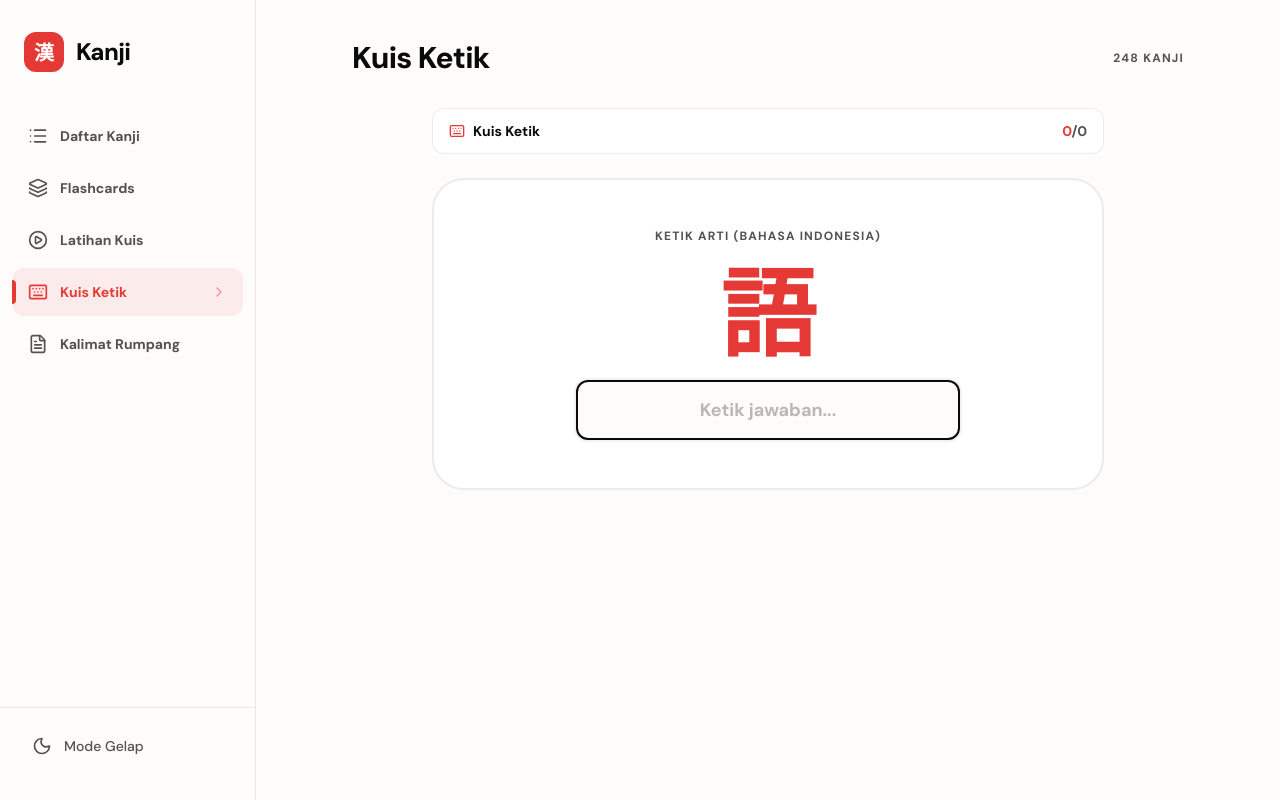
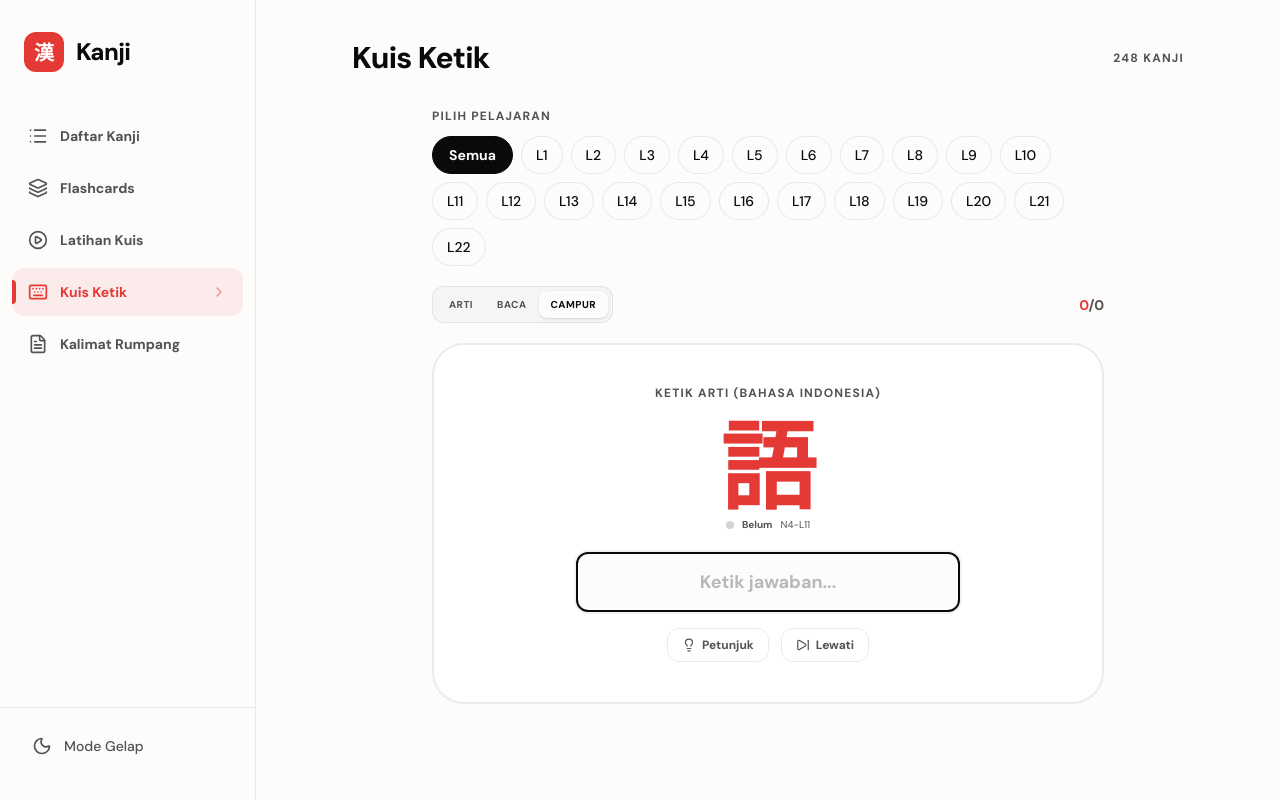
Before and after one commit to superdecrypt-dev/kanji, a React (Vite) app: page / in a window 1280 px wide. Both pictures are taken after a click on the button "Kuis Ketik". Built offline with nearby package versions, Linux system fonts and the light colour scheme.

Commit message:
auto-commit for bf730e40-4570-40cb-944d-8656c22f2681

```diff
--- a/src/components/TypingQuiz.tsx
+++ b/src/components/TypingQuiz.tsx
@@ -1,15 +1,18 @@
-import React, { useState, useEffect, useRef } from 'react';
+import React, { useState, useEffect, useRef, useMemo } from 'react';
 import type { Kanji } from '../data';
 import { motion, AnimatePresence } from 'framer-motion';
-import { Keyboard } from 'lucide-react';
-import { pickAdaptiveKanji } from '../hooks/useProgress';
+import { Lightbulb, SkipForward } from 'lucide-react';
+import { pickAdaptiveKanji, getMasteryLevel, getMasteryColor, getMasteryLabel } from '../hooks/useProgress';
 import type { KanjiProgress } from '../hooks/useProgress';
+import LessonSelector from './LessonSelector';
 
 interface TypingQuizProps {
   kanjiList: Kanji[];
   progress: Record<number, KanjiProgress>;
   onAnswer: (kanjiId: number, isCorrect: boolean) => void;
 }
+
+type QuestionMode = 'meaning' | 'reading' | 'mixed';
 
 interface QuizState {
   kanji: Kanji;
@@ -22,37 +25,55 @@ const splitJapaneseStr = (str: string | undefined | null): string[] => {
 };
 
 const TypingQuiz: React.FC<TypingQuizProps> = ({ kanjiList, progress: progressData, onAnswer }) => {
+  const [questionMode, setQuestionMode] = useState<QuestionMode>('mixed');
+  const [selectedLessons, setSelectedLessons] = useState<number[]>([]);
   const [quizState, setQuizState] = useState<QuizState | null>(null);
   const [input, setInput] = useState('');
   const [isWrong, setIsWrong] = useState(false);
   const [showAnswer, setShowAnswer] = useState(false);
   const [isCorrectAnim, setIsCorrectAnim] = useState(false);
+  const [showHint, setShowHint] = useState(false);
   const [score, setScore] = useState({ correct: 0, total: 0 });
   const [recentIds, setRecentIds] = useState<number[]>([]);
   const inputRef = useRef<HTMLInputElement>(null);
 
-  const loadNewQuestion = () => {
-    if (kanjiList.length === 0) return;
+  const maxLesson = useMemo(() => Math.max(...kanjiList.map(k => k.lesson)), [kanjiList]);
+
+  const filteredKanji = useMemo(() => {
+    return selectedLessons.length === 0 ? kanjiList : kanjiList.filter(k => selectedLessons.includes(k.lesson));
+  }, [kanjiList, selectedLessons]);
+
+  const loadNewQuestion = (list?: Kanji[], mode?: QuestionMode) => {
+    const useList = list || filteredKanji;
+    const useMode = mode || questionMode;
+    if (useList.length === 0) return;
+
     let randomKanji: Kanji;
     if (progressData && Object.keys(progressData).length > 0) {
-      const picked = pickAdaptiveKanji(kanjiList, progressData, recentIds, 1);
-      randomKanji = picked[0] || kanjiList[Math.floor(Math.random() * kanjiList.length)];
+      const picked = pickAdaptiveKanji(useList, progressData, recentIds, 1);
+      randomKanji = picked[0] || useList[Math.floor(Math.random() * useList.length)];
     } else {
-      randomKanji = kanjiList[Math.floor(Math.random() * kanjiList.length)];
+      randomKanji = useList[Math.floor(Math.random() * useList.length)];
     }
-    const isMeaning = Math.random() > 0.5;
+
+    let isMeaning: boolean;
+    if (useMode === 'meaning') isMeaning = true;
+    else if (useMode === 'reading') isMeaning = false;
+    else isMeaning = Math.random() > 0.5;
+
     setQuizState({ kanji: randomKanji, isMeaning });
     setInput('');
     setIsWrong(false);
     setShowAnswer(false);
     setIsCorrectAnim(false);
+    setShowHint(false);
     setTimeout(() => inputRef.current?.focus(), 100);
   };
 
   useEffect(() => {
     loadNewQuestion();
     // eslint-disable-next-line react-hooks/exhaustive-deps
-  }, [kanjiList]);
+  }, [filteredKanji]);
 
   const handleSubmit = (e: React.FormEvent) => {
     e.preventDefault();
@@ -79,7 +100,6 @@ const TypingQuiz: React.FC<TypingQuizProps> = ({ kanjiList, progress: progressDa
       correct: prev.correct + (isCorrect ? 1 : 0)
     }));
 
-    // Record progress
     onAnswer(quizState.kanji.id, isCorrect);
     setRecentIds(prev => [...prev.slice(-14), quizState.kanji.id]);
 
@@ -93,41 +113,116 @@ const TypingQuiz: React.FC<TypingQuizProps> = ({ kanjiList, progress: progressDa
     }
   };
 
+  const handleSkip = () => {
+    if (!quizState || showAnswer || isCorrectAnim) return;
+    setIsWrong(true);
+    setShowAnswer(true);
+    setScore(prev => ({ total: prev.total + 1, correct: prev.correct }));
+    onAnswer(quizState.kanji.id, false);
+    setRecentIds(prev => [...prev.slice(-14), quizState.kanji.id]);
+    setTimeout(() => loadNewQuestion(), 2500);
+  };
+
+  const handleModeChange = (newMode: QuestionMode) => {
+    setQuestionMode(newMode);
+    setScore({ correct: 0, total: 0 });
+    setRecentIds([]);
+    loadNewQuestion(undefined, newMode);
+  };
+
+  const handleLessonChange = (lessons: number[]) => {
+    setSelectedLessons(lessons);
+    setScore({ correct: 0, total: 0 });
+    setRecentIds([]);
+  };
+
+  const getHintText = (): string => {
+    if (!quizState) return '';
+    if (quizState.isMeaning) {
+      const meaning = quizState.kanji.meaning;
+      if (meaning.length <= 2) return meaning[0] + '...';
+      return meaning.substring(0, Math.ceil(meaning.length / 3)) + '...';
+    } else {
+      const reading = quizState.kanji.kunyomi_romaji || quizState.kanji.onyomi_romaji || '';
+      if (!reading) return '...';
+      const first = reading.split(/[,/]/)[0].trim();
+      return first.substring(0, Math.ceil(first.length / 3)) + '...';
+    }
+  };
+
   if (!quizState) return <div className="text-center py-16 text-muted-foreground font-bold">Memuat...</div>;
 
   const { kanji, isMeaning } = quizState;
   const questionLabel = isMeaning ? 'Ketik Arti (Bahasa Indonesia)' : 'Ketik Cara Baca (Romaji/Kana)';
   const correctAnswersDisplay = isMeaning
     ? kanji.meaning
-    : [kanji.onyomi_romaji, kanji.kunyomi_romaji].filter(Boolean).join(' / ');
+    : [kanji.kunyomi_romaji, kanji.onyomi_romaji].filter(Boolean).join(' / ');
+
+  const p = progressData[kanji.id];
+  const level = getMasteryLevel(p);
+  const masteryColorClass = getMasteryColor(level);
+  const masteryLabelText = getMasteryLabel(level);
 
   return (
-    <div className="max-w-2xl mx-auto space-y-5 md:space-y-6" data-testid="typing-quiz">
-      {/* Score Bar */}
-      <div className="flex justify-between items-center px-4 py-3 bg-card border border-border rounded-xl" data-testid="typing-quiz-score">
-        <div className="flex items-center gap-2 text-sm font-bold text-foreground">
-          <Keyboard size={16} className="text-primary" />
-          <span>Kuis Ketik</span>
+    <div className="max-w-2xl mx-auto space-y-4 md:space-y-5" data-testid="typing-quiz">
+      {/* Lesson Filter */}
+      <div>
+        <p className="text-xs font-bold text-muted-foreground uppercase tracking-widest mb-3">Pilih Pelajaran</p>
+        <LessonSelector
+          selectedLessons={selectedLessons}
+          onSelectLessons={handleLessonChange}
+          maxLesson={maxLesson}
+        />
       </div>
-        <div className="text-sm font-bold text-foreground">
+
+      {filteredKanji.length === 0 ? (
+        <div className="text-center py-16 border-2 border-dashed border-border rounded-2xl">
+          <p className="text-lg font-bold text-muted-foreground">Kanji tidak ditemukan.</p>
+        </div>
+      ) : (
+        <>
+          {/* Mode Selector */}
+          <div className="flex items-center justify-between">
+            <div className="flex p-1 bg-secondary rounded-lg border border-border" data-testid="typing-mode-selector">
+              {(['meaning', 'reading', 'mixed'] as QuestionMode[]).map(m => (
+                <button
+                  key={m}
+                  data-testid={`typing-mode-${m}`}
+                  onClick={() => handleModeChange(m)}
+                  className={`px-3 py-1.5 rounded-md text-[10px] font-bold uppercase tracking-wider transition-all ${questionMode === m ? 'bg-background text-foreground shadow-sm' : 'text-muted-foreground hover:text-foreground'}`}
+                >
+                  {m === 'meaning' ? 'Arti' : m === 'reading' ? 'Baca' : 'Campur'}
+                </button>
+              ))}
+            </div>
+            <div className="text-sm font-bold text-foreground" data-testid="typing-quiz-score">
               <span className="text-primary">{score.correct}</span><span className="text-muted-foreground">/{score.total}</span>
+              {score.total > 0 && <span className="text-xs text-muted-foreground ml-2">{Math.round((score.correct / score.total) * 100)}%</span>}
             </div>
           </div>
 
           {/* Question Card */}
           <motion.div key={kanji.id + (isMeaning ? 'm' : 'r')} initial={{ opacity: 0, y: 12 }} animate={{ opacity: 1, y: 0 }} transition={{ duration: 0.25 }}>
-        <div className={`bg-card border-2 rounded-2xl md:rounded-3xl p-6 sm:p-8 md:p-12 text-center transition-all duration-300 ${
+            <div className={`bg-card border-2 rounded-2xl md:rounded-3xl p-5 sm:p-7 md:p-10 text-center transition-all duration-300 ${
               showAnswer ? 'border-red-500 bg-red-50 dark:bg-red-950/20' : (isCorrectAnim ? 'border-green-500 bg-green-50 dark:bg-green-950/20' : 'border-border')
             }`} data-testid="typing-question-card">
-          <p className="text-xs font-bold text-muted-foreground uppercase tracking-widest mb-4">{questionLabel}</p>
+              <p className="text-xs font-bold text-muted-foreground uppercase tracking-widest mb-3">{questionLabel}</p>
 
               <motion.div
                 animate={isWrong ? { x: [-8, 8, -8, 8, 0] } : {}}
-            className="text-5xl sm:text-6xl md:text-8xl font-bold text-primary leading-none font-jp mb-6"
+                className="text-5xl sm:text-6xl md:text-8xl font-bold text-primary leading-none font-jp mb-2"
                 data-testid="typing-kanji-display"
               >
                 {kanji.kanji}
               </motion.div>
+
+              {/* Kanji Info */}
+              <div className="flex items-center justify-center gap-2 mb-5">
+                <span className={`w-2 h-2 rounded-full ${masteryColorClass}`} />
+                <span className="text-[10px] font-bold text-muted-foreground">{masteryLabelText}</span>
+                <span className="text-[10px] text-muted-foreground">N4-L{kanji.lesson}</span>
+                {p && <span className="text-[10px] text-muted-foreground">{p.correct}/{p.correct + p.wrong} benar</span>}
+              </div>
 
               <AnimatePresence>
                 {isCorrectAnim && (
@@ -139,6 +234,11 @@ const TypingQuiz: React.FC<TypingQuizProps> = ({ kanjiList, progress: progressDa
                   <motion.div initial={{ opacity: 0, y: 10 }} animate={{ opacity: 1, y: 0 }} className="bg-red-100 dark:bg-red-900/30 border border-red-300 dark:border-red-700 p-3 rounded-xl mb-4" data-testid="wrong-answer-reveal">
                     <p className="text-[10px] font-bold uppercase text-red-700 dark:text-red-400 tracking-widest mb-1">Jawaban Benar</p>
                     <p className="text-lg font-bold text-red-900 dark:text-red-300 font-jp">{correctAnswersDisplay}</p>
+                  </motion.div>
+                )}
+                {showHint && !showAnswer && !isCorrectAnim && (
+                  <motion.div initial={{ opacity: 0, y: 5 }} animate={{ opacity: 1, y: 0 }} className="bg-amber-50 dark:bg-amber-900/20 border border-amber-300 dark:border-amber-700 px-4 py-2 rounded-xl mb-4" data-testid="hint-display">
+                    <p className="text-sm font-bold text-amber-700 dark:text-amber-400 font-jp">{getHintText()}</p>
                   </motion.div>
                 )}
               </AnimatePresence>
@@ -161,8 +261,33 @@ const TypingQuiz: React.FC<TypingQuizProps> = ({ kanjiList, progress: progressDa
                   spellCheck={false}
                 />
               </form>
+
+              {/* Action Buttons */}
+              {!showAnswer && !isCorrectAnim && (
+                <div className="flex items-center justify-center gap-3 mt-4">
+                  <button
+                    data-testid="hint-btn"
+                    onClick={() => setShowHint(true)}
+                    disabled={showHint}
+                    className={`flex items-center gap-1.5 px-3.5 py-2 rounded-lg text-xs font-bold transition-all border ${showHint ? 'border-amber-300 text-amber-600 bg-amber-50 dark:bg-amber-900/20 dark:border-amber-700' : 'border-border text-muted-foreground hover:text-foreground hover:border-foreground/30'}`}
+                  >
+                    <Lightbulb className="w-3.5 h-3.5" />
+                    {showHint ? 'Petunjuk aktif' : 'Petunjuk'}
+                  </button>
+                  <button
+                    data-testid="skip-btn"
+                    onClick={handleSkip}
+                    className="flex items-center gap-1.5 px-3.5 py-2 rounded-lg text-xs font-bold border border-border text-muted-foreground hover:text-foreground hover:border-foreground/30 transition-all"
+                  >
+                    <SkipForward className="w-3.5 h-3.5" />
+                    Lewati
+                  </button>
+                </div>
+              )}
             </div>
           </motion.div>
+        </>
+      )}
     </div>
   );
 };
```
Lines whose indentation alone changed are shown as unchanged.
